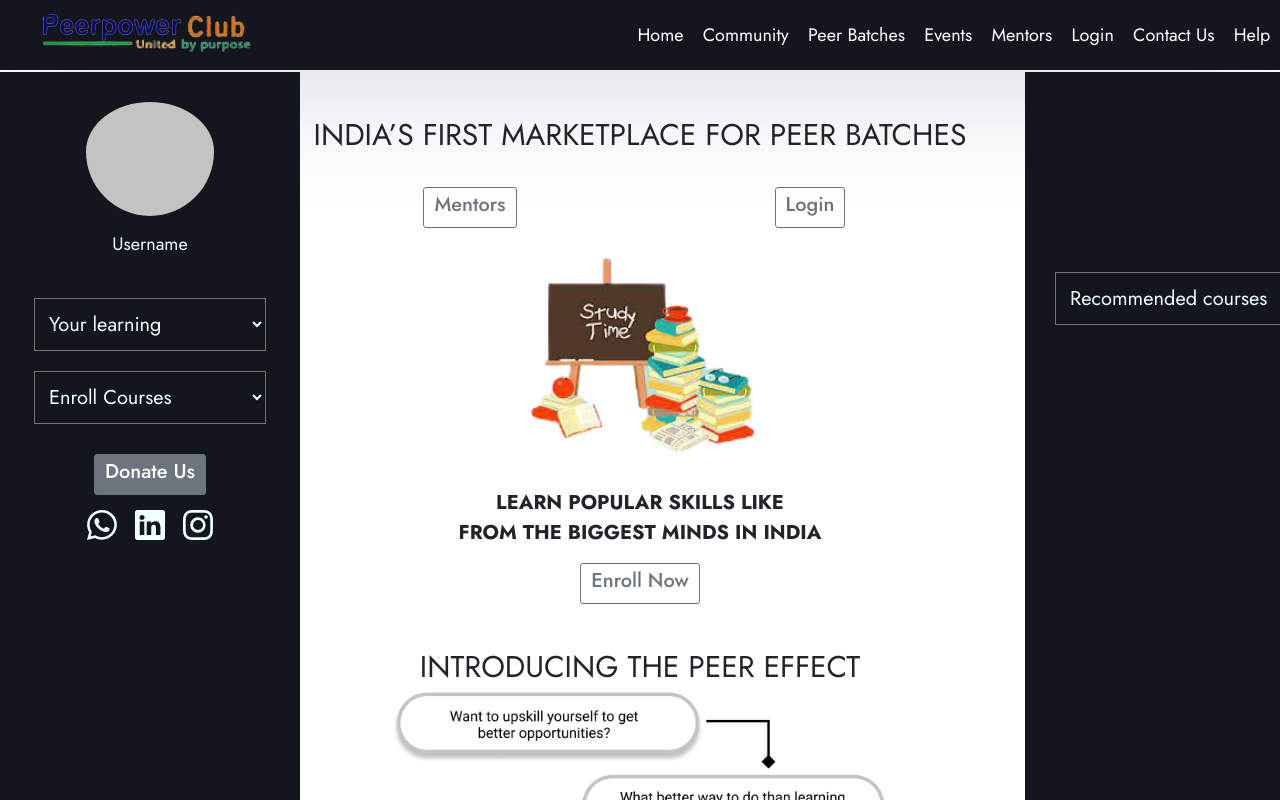
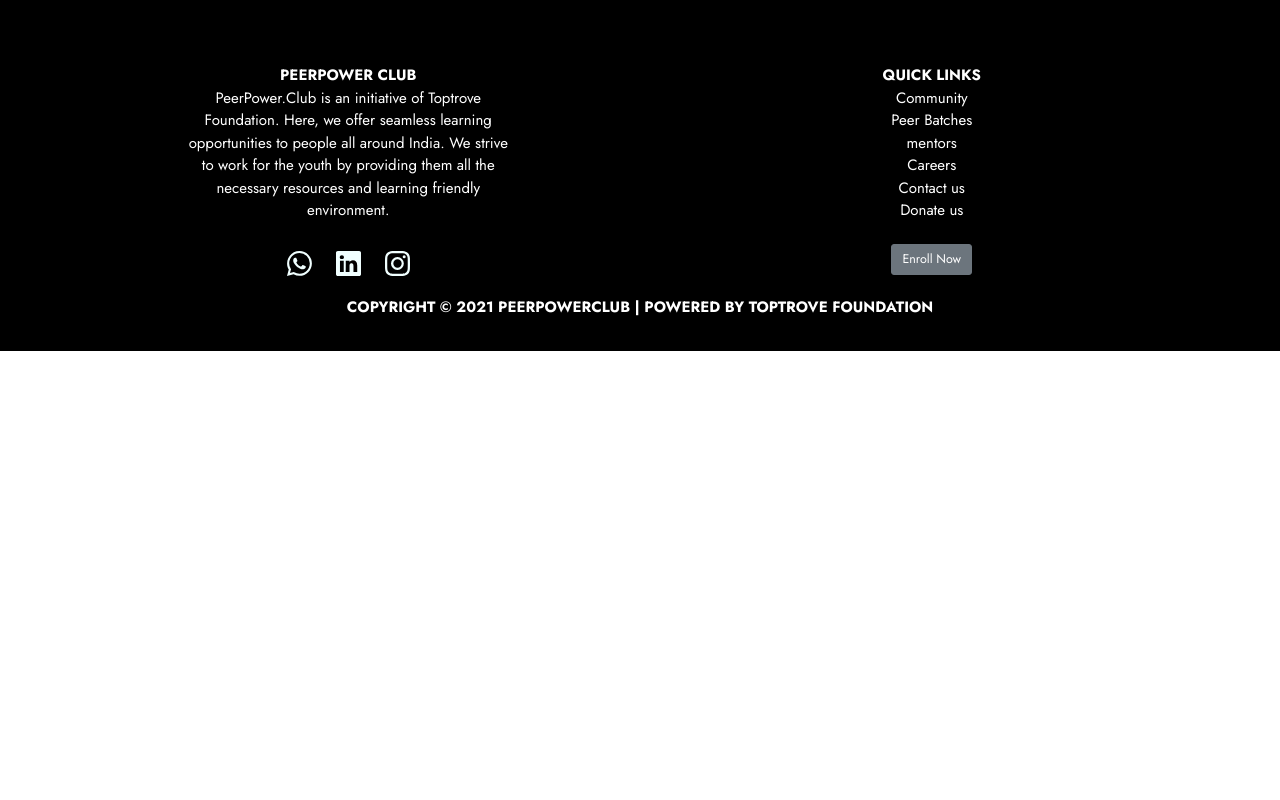
Before and after one commit to amk-tech-1003/powerclub, a React (Create React App) app: page / in a window 1280 px wide. Shown: the top 800 px of the page. Built offline with nearby package versions, Linux system fonts and the light colour scheme.

Commit message:
footer done

```diff
--- a/src/App.js
+++ b/src/App.js
@@ -3,12 +3,13 @@
 import Home from './components/Home';
 import Community from './components/Community';
 import PeerBatches from './components/PeerBatches';
+import Footer from './components/Footer.js'
 
 const App = () => {
   return (
     <>
 
-    <Home/>
+    <Footer/>
     </>
   )
 }
--- /dev/null
+++ b/src/components/Footer.css
@@ -0,0 +1,35 @@
+.main-footer{
+    background-color: #000000;
+    height: 351px;
+    color: white;
+}
+
+.main-content{
+    padding: 5%;
+
+}
+
+
+.col1-content{
+    width: 322px;
+    height: 187px;
+}
+
+.heads{
+    font-weight: 700;
+    font-size: 15px;
+}
+
+.desc{
+    font-size: 15px;
+}
+
+
+
+.copyrights{
+    padding-top: 2rem;
+    font-weight: 700;
+    font-family: -apple-system, BlinkMacSystemFont, 'Segoe UI', Roboto, Oxygen, Ubuntu, Cantarell, 'Open Sans', 'Helvetica Neue', sans-serif;
+    font-size: 15px;
+    color: white;
+}
--- /dev/null
+++ b/src/components/Footer.js
@@ -0,0 +1,67 @@
+import React from 'react'
+import Row from 'react-bootstrap/Row'
+import Col from 'react-bootstrap/Col'
+import './Footer.css'
+import { BsLinkedin } from "react-icons/bs";
+import { BsWhatsapp } from "react-icons/bs";
+import { BsInstagram } from "react-icons/bs";
+import Button from 'react-bootstrap/Button'
+
+
+const Footer = () => {
+    return (
+        <div className='main-footer'>
+        <div className='main-content'>
+
+            <div className='club-link'>
+            <center>
+                <Row>
+                    <Col>
+                    <div className='col1-content'>
+                    <div className='heads'>
+                        PEERPOWER CLUB
+                    </div>
+                    <div className='desc'>
+                    PeerPower.Club is an initiative of Toptrove Foundation. Here, we offer seamless learning opportunities to people all around India. We strive to work for the youth by providing them all the necessary resources and learning friendly environment.
+                    </div>
+                    </div>
+                    <div className='icons'>
+
+                            <BsWhatsapp size="2.5rem"/>
+                            &nbsp;&nbsp;&nbsp;&nbsp;&nbsp;&nbsp;&nbsp;&nbsp;
+                            <BsLinkedin size="2.5rem"/>
+                            &nbsp;&nbsp;&nbsp;&nbsp;&nbsp;&nbsp;&nbsp;&nbsp;
+                            <BsInstagram size="2.5rem"/>
+
+                    </div>
+                    </Col>
+                    <Col>
+                    <div className='col2-content'>
+                        <div className='heads'>
+                            QUICK LINKS
+                        </div>
+                        <div className='desc'>
+                            Community <br/>
+                            Peer Batches <br/>
+                            mentors <br/>
+                            Careers <br/>
+                            Contact us <br/>
+                            Donate us <br/><br/>
+                            <Button variant="secondary" size="lg">Enroll Now</Button>
+                        </div>
+                    </div>
+                    </Col>
+                </Row>
+            </center>
+            </div>
+            <div className='copyrights'>
+                <center>
+                COPYRIGHT © 2021 PEERPOWERCLUB | POWERED BY TOPTROVE FOUNDATION
+                </center>
+            </div>
+        </div>
+        </div>
+    )
+}
+
+export default Footer
--- a/src/components/Home.js
+++ b/src/components/Home.js
@@ -6,7 +6,6 @@
 import Row from 'react-bootstrap/Row'
 import Col from 'react-bootstrap/Col'
 import homes from './assests/home1.png'
-import { Navbar } from 'react-bootstrap'
 import Navbars from './Navbar.js'
 import peereffect from './assests/peereffect.png'
 import bt1 from './assests/batch1.png'
@@ -276,16 +275,12 @@
                                         &nbsp;&nbsp;&nbsp;&nbsp;&nbsp;&nbsp;&nbsp;&nbsp;&nbsp;&nbsp;&nbsp;&nbsp;&nbsp;
                                         <BsLinkedin size="2.5rem"/>
 
-
-
-
                                 </div>
                             </div>
                             </center>
                         </div> {/* end of contact */}
 
                         </div> {/* white part ends */}
-
         </div>
     )
 }
```
